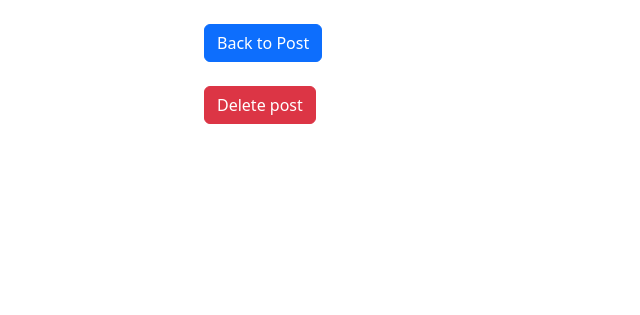
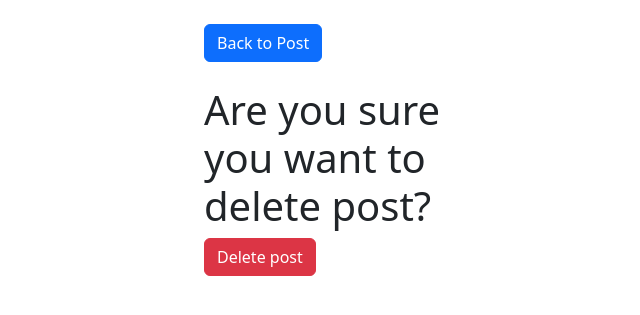
Before and after one commit to NikitaMatveev999/blog-site, a Django app: page /post/2/delete in a window 1280 px wide. Shown: the part 56-371 px from the top of the page, without its empty margins (286-926 px from the left). Run offline with Django 4.2, Linux system fonts and the light colour scheme; a user stored in the database is signed in; data comes from the database, SQL or seed files in the repository.

Commit message:
update for post delete

```diff
--- a/blog/templates/posts/delete_post.html
+++ b/blog/templates/posts/delete_post.html
@@ -8,6 +8,7 @@
       <a href="{% url 'detail' post.id %}" class="btn btn-primary">Back to Post</a>
           <br>
           <br>
+          <h1>Are you sure you want to delete post?</h1>
           {% csrf_token %}
       <button class="btn btn-danger">Delete post</button>
       </div>
```
